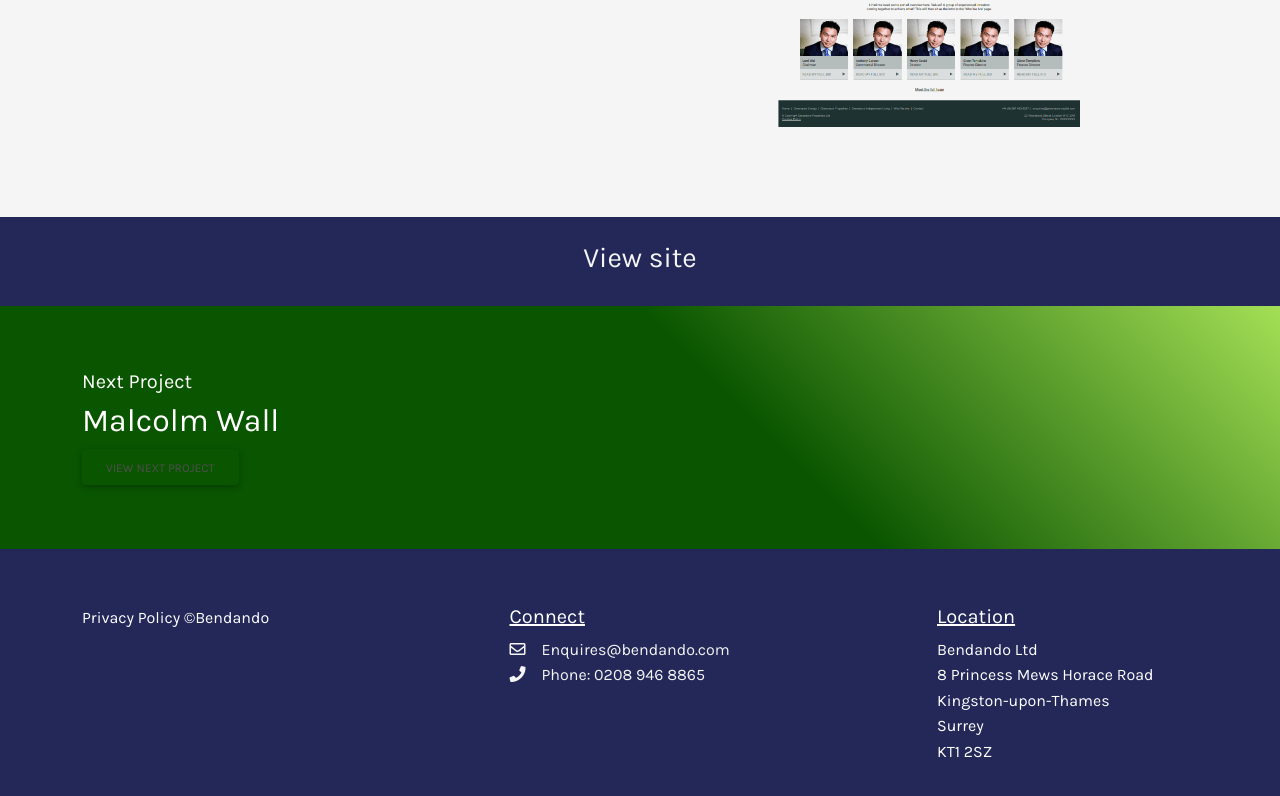
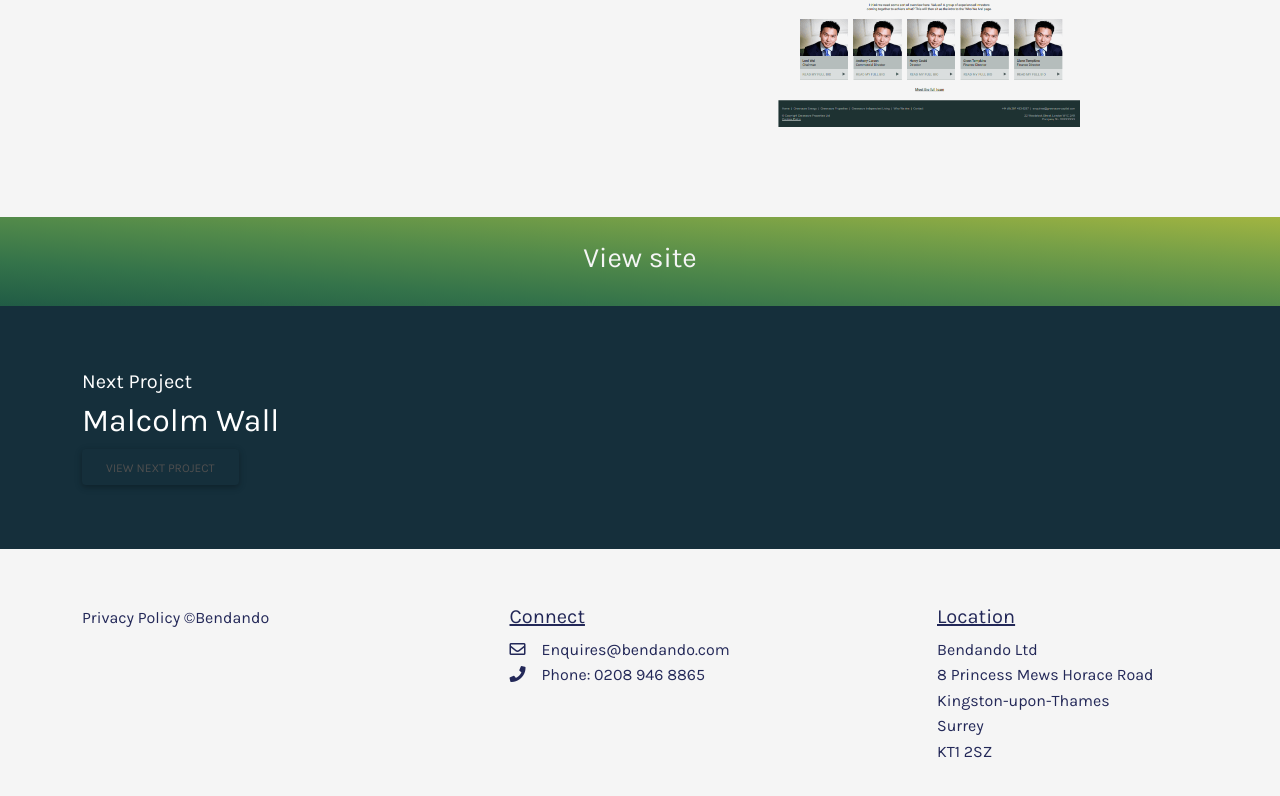
Before and after one commit to bendandoSolo/bendando, a Next.js app: page /green-acre in a window 1280 px wide. Shown: the part 2266-3062 px from the top of the page. Built offline with nearby package versions, Linux system fonts and the light colour scheme.

Commit message:
Styles changed to try and replicate prototype as closely as possible.

```diff
--- a/pages/green-acre.js
+++ b/pages/green-acre.js
@@ -106,12 +106,12 @@ export default function greenAcre() {
             </div>
           </div>
         </div>
-        <div className="row text-center py-4 project-link">
+        <div className="row text-center py-4 project-link green-acre">
           <a href="https://www.greenacre-capital.com/" target="_blank">
             <h3>View site</h3>
           </a>
         </div>
-        <div className="project-end green-acre">
+        <div className="project-end">
           <div className="container">
             <div className="row">
               <div className="col-md-4">
--- a/pages/malcolm-wall.js
+++ b/pages/malcolm-wall.js
@@ -77,12 +77,12 @@ export default function malcolmWall() {
             </div>
           </div>
         </div>
-        <div className="row text-center py-4 project-link">
+        <div className="row text-center py-4 project-link malcolm-wall">
           <a href="https://malcolmwallmedia.co.uk/" target="_blank">
             <h3>View site</h3>
           </a>
         </div>
-        <div className="project-end malcolm-wall">
+        <div className="project-end">
           <div className="container">
             <div className="row">
               <div className="col-md-4">
--- a/pages/tenants-hub.js
+++ b/pages/tenants-hub.js
@@ -126,14 +126,14 @@ export default function tenanthub() {
             </div>
           </div>
         </div>
-        <div className="row text-center py-4 project-link">
+        <div className="row text-center py-4 project-link tenants-hub">
           <Link href="https://www.tenantshub.co.uk/">
             <a target="_blank">
               <h3>View site</h3>
             </a>
           </Link>
         </div>
-        <div className="project-end tenants-hub">
+        <div className="project-end ">
           <div className="container">
             <div className="row">
               <div className="col-md-4">
--- a/styles/Home.css
+++ b/styles/Home.css
@@ -46,7 +46,7 @@
 }
 
 .scroller-img:hover {
-  opacity: 0.7;
+  opacity: 0.5;
 }
 
 .scroller-name {
--- a/styles/globals.css
+++ b/styles/globals.css
@@ -222,11 +222,13 @@ ul {
 /* Malcolm Wall */
 
 .malcolm-wall {
-  background: rgb(79, 93, 111);
-  background: linear-gradient(
-    45deg,
-    rgba(79, 93, 111, 1) 65%,
-    rgba(162, 171, 172, 1) 100%
+  background-image: linear-gradient(
+    to right top,
+    #55099a,
+    #590f9c,
+    #5d149d,
+    #60199f,
+    #641da1
   );
   color: whitesmoke;
 }
@@ -234,11 +236,13 @@ ul {
 /* Green-Acre */
 
 .green-acre {
-  background: rgb(10, 85, 0);
-  background: linear-gradient(
-    45deg,
-    rgba(10, 85, 0, 1) 58%,
-    rgba(164, 223, 85, 1) 100%
+  background-image: linear-gradient(
+    to right top,
+    #205b45,
+    #34734a,
+    #528a4a,
+    #77a047,
+    #a2b541
   );
   color: whitesmoke;
 }
@@ -277,7 +281,7 @@ ul {
 }
 
 .project-link {
-  background-color: #232858;
+  /* background-color: #232858; */
   transition: 0.2s ease-in-out;
 }
 
@@ -292,6 +296,7 @@ ul {
 .project-end {
   padding: 4rem 0;
   color: white;
+  background-color: #152f3b;
 }
 
 .reverse {
@@ -324,15 +329,12 @@ nav ul {
 /* Footer */
 
 .footer {
-  background: #232858;
+  color: #232858;
   z-index: 200000;
   position: absolute;
   width: 100%;
-}
-
-footer {
   padding: 2rem;
-  color: white;
+  background-color: whitesmoke;
 }
 
 footer h5 {
@@ -340,7 +342,7 @@ footer h5 {
 }
 
 .footer-links li {
-  color: whitesmoke;
+  color: #232858;
 }
 
 .footer-links li:hover {
```
Also changed, not shown: pages/win-a-flat.js (+5 -5 lines).
